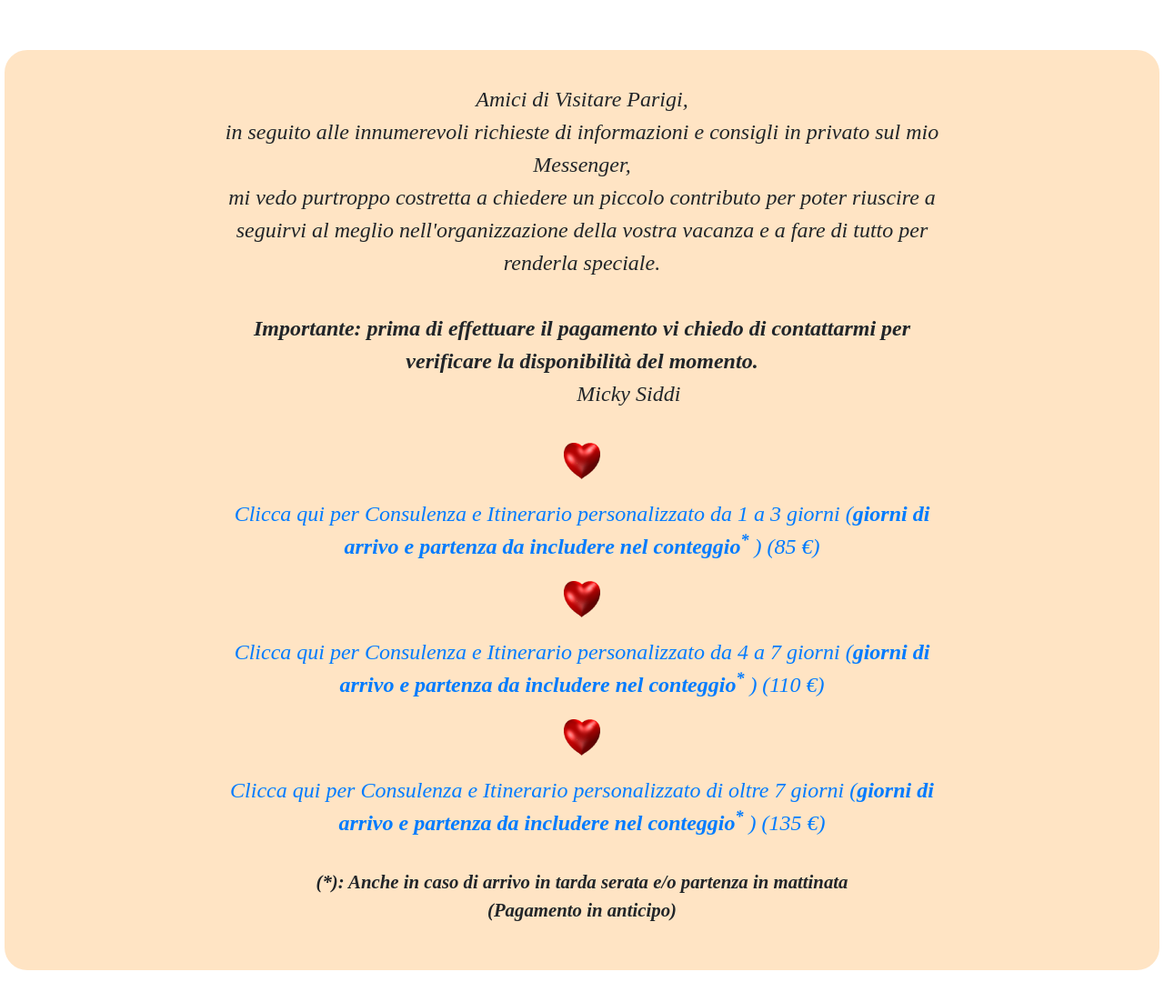
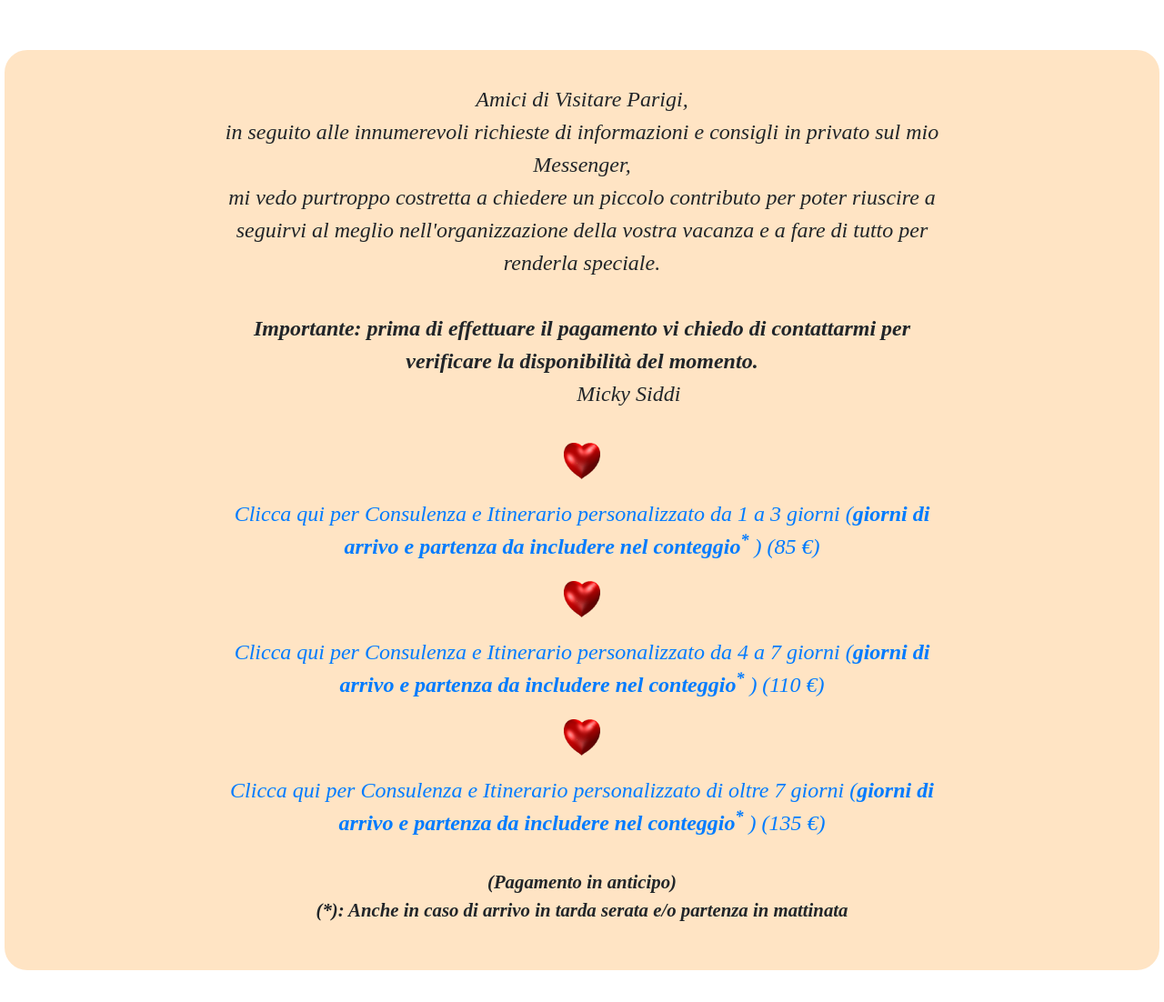
Before and after one commit to slm1977/blog_aiuti_parigi, a plain HTML site: page home.html in a window 1280 px wide. Shown: the whole page at 91% size. Drawn offline with nearby package versions, Linux system fonts and the light colour scheme.

Commit message:
Update home.html

```diff
--- a/home.html
+++ b/home.html
@@ -97,8 +97,8 @@
                                     <div style="text-align:center;margin-bottom:0px;font-size:clamp(1.3rem, 1.3vw, 3rem);">
                                         <br>
                                         <b>
-                                        <em>(*): Anche in caso di arrivo in tarda serata e/o partenza in mattinata <br>
-                                            (Pagamento in anticipo)</em></b>
+                                        <em>(Pagamento in anticipo) <br>
+                                            (*): Anche in caso di arrivo in tarda serata e/o partenza in mattinata</em></b>
                                     </div>
 
 
```
